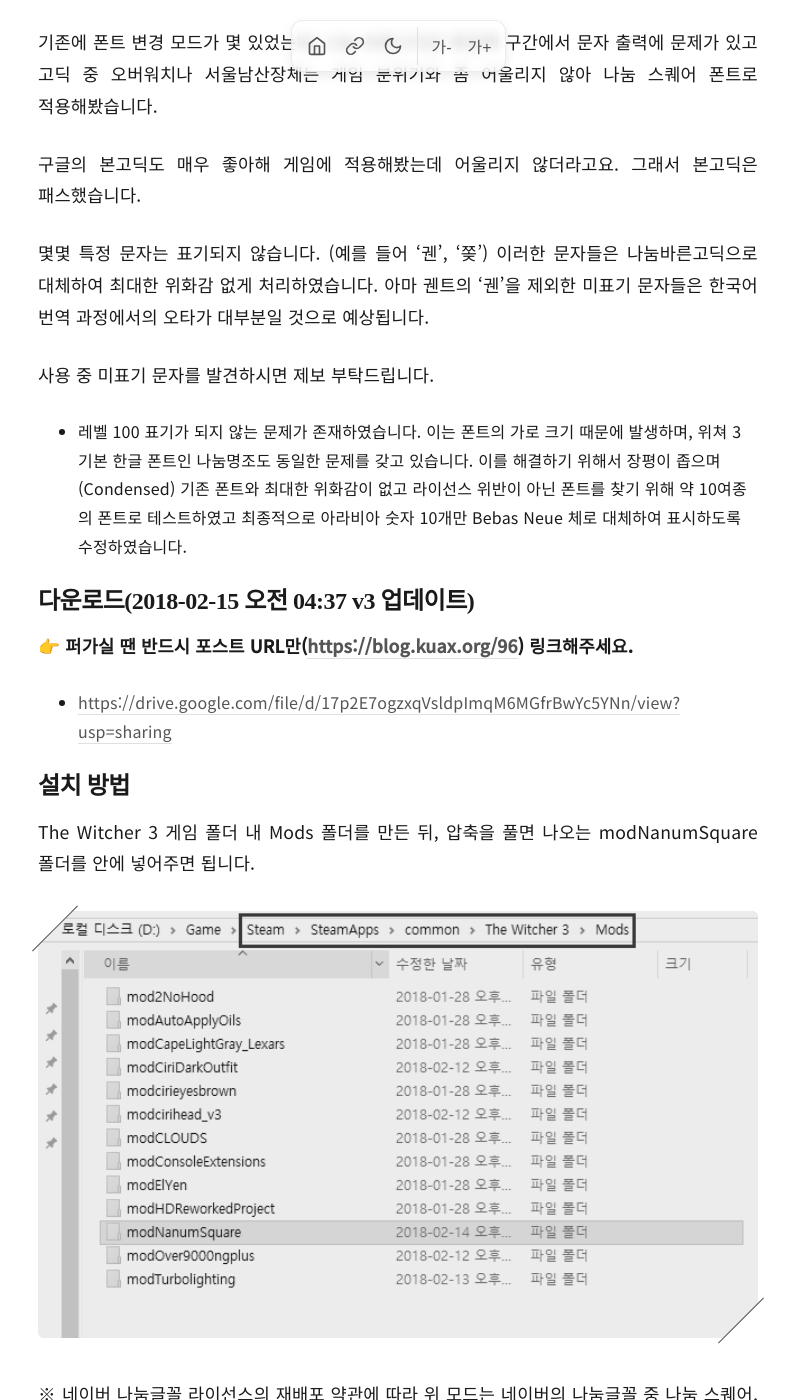
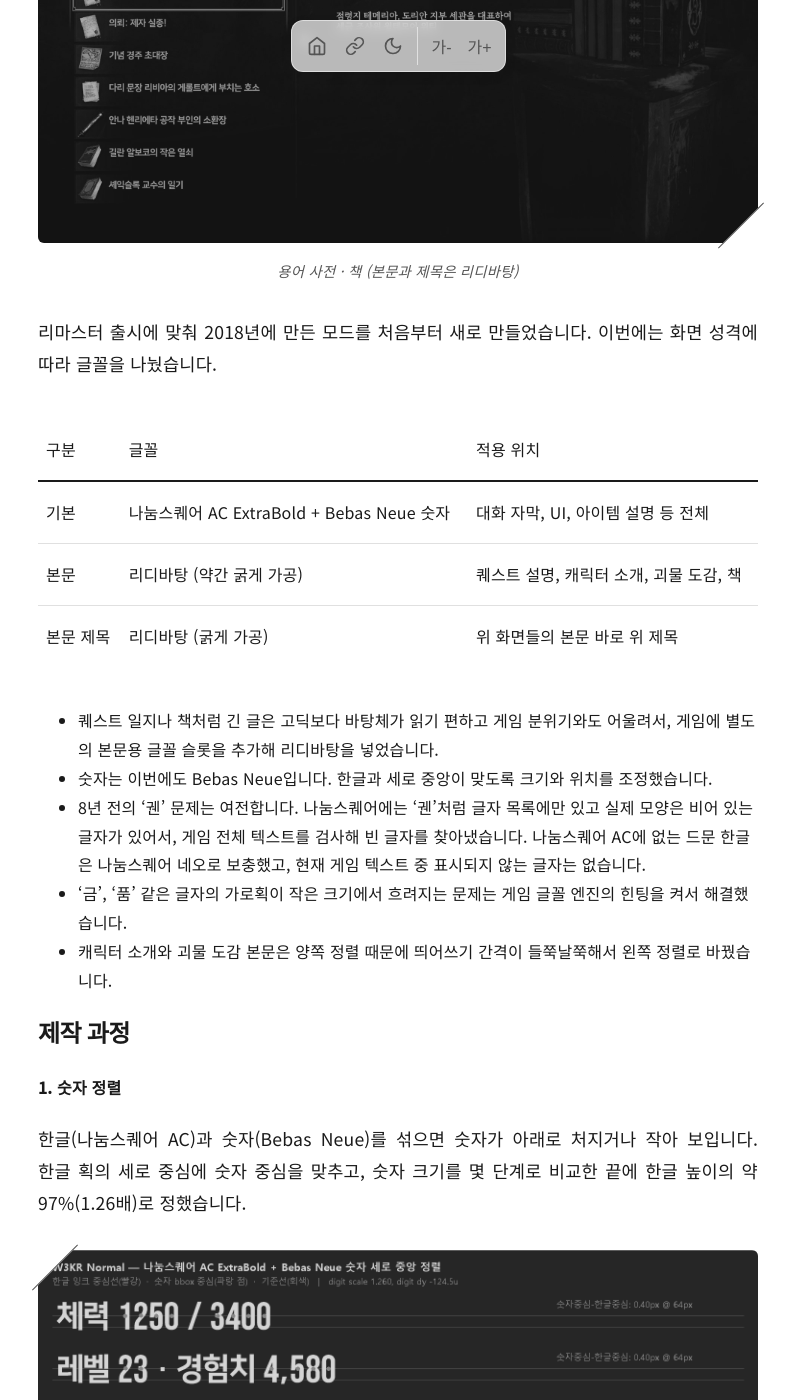
Before and after one commit to Kuax-Meat/blog, a Jekyll site: the page built from _posts/2018-02-14-96.md, in a window 1280 px wide and 1400 px high, scrolled down 2130 px. Shown: the whole window, without its empty margins (242-1036 px from the left). Built offline with Jekyll 4.4.1, drawn with Linux system fonts in a browser that asks for light colours; some web fonts are replaced; comment, search, counter and statistics services are not loaded; some of the changed text lies outside the part shown.

Commit message:
#96 위쳐 3 한글 폰트 모드 2026 리마스터판 v1.0 추가
Co-Authored-By: Claude Opus 5.5 <noreply@anthropic.com>
Claude-Session: https://claude.ai/code/session_01MyHdU3J8K7MfUUavYG6Xak

```diff
--- a/_posts/2018-02-14-96.md
+++ b/_posts/2018-02-14-96.md
@@ -1,10 +1,77 @@
 ---
 layout: post
-title: "더 위쳐 3 한글 폰트 변경 모드"
+title: "더 위쳐 3 한글 폰트 변경 모드(리마스터 호환)"
 date: 2018-02-14 15:57:00 +0900
 category: Game
-thumbnail: /assets/img/96/img-1.jpg
+thumbnail: /assets/img/96/img-6.jpg
 ---
+
+## 2026 리마스터판 (10/9 수정)
+
+{% include image.html url="/assets/img/96/img-6.jpg" caption="필드 HUD · 퀘스트 목표" %}
+
+{% include image.html url="/assets/img/96/img-7.jpg" caption="대화 자막 · 선택지" %}
+
+{% include image.html url="/assets/img/96/img-8.jpg" caption="소지품 · 아이템 설명 (숫자는 Bebas Neue)" %}
+
+{% include image.html url="/assets/img/96/img-9.jpg" caption="용어 사전 · 책 (본문과 제목은 리디바탕)" %}
+
+리마스터 출시에 맞춰 2018년에 만든 모드를 처음부터 새로 만들었습니다. 이번에는 화면 성격에 따라 글꼴을 나눴습니다.
+
+| 구분 | 글꼴 | 적용 위치 |
+|---|---|---|
+| 기본 | 나눔스퀘어 AC ExtraBold + Bebas Neue 숫자 | 대화 자막, UI, 아이템 설명 등 전체 |
+| 본문 | 리디바탕 (약간 굵게 가공) | 퀘스트 설명, 캐릭터 소개, 괴물 도감, 책 |
+| 본문 제목 | 리디바탕 (굵게 가공) | 위 화면들의 본문 바로 위 제목 |
+
+- 퀘스트 일지나 책처럼 긴 글은 고딕보다 바탕체가 읽기 편하고 게임 분위기와도 어울려서, 게임에 별도의 본문용 글꼴 슬롯을 추가해 리디바탕을 넣었습니다.
+- 숫자는 이번에도 Bebas Neue입니다. 한글과 세로 중앙이 맞도록 크기와 위치를 조정했습니다.
+- 8년 전의 '궨' 문제는 여전합니다. 나눔스퀘어에는 '궨'처럼 글자 목록에만 있고 실제 모양은 비어 있는 글자가 있어서, 게임 전체 텍스트를 검사해 빈 글자를 찾아냈습니다. 나눔스퀘어 AC에 없는 드문 한글은 나눔스퀘어 네오로 보충했고, 현재 게임 텍스트 중 표시되지 않는 글자는 없습니다.
+- '금', '품' 같은 글자의 가로획이 작은 크기에서 흐려지는 문제는 게임 글꼴 엔진의 힌팅을 켜서 해결했습니다.
+- 캐릭터 소개와 괴물 도감 본문은 양쪽 정렬 때문에 띄어쓰기 간격이 들쭉날쭉해서 왼쪽 정렬로 바꿨습니다.
+
+### 제작 과정
+
+#### 1. 숫자 정렬
+
+한글(나눔스퀘어 AC)과 숫자(Bebas Neue)를 섞으면 숫자가 아래로 처지거나 작아 보입니다. 한글 획의 세로 중심에 숫자 중심을 맞추고, 숫자 크기를 몇 단계로 비교한 끝에 한글 높이의 약 97%(1.26배)로 정했습니다.
+
+{% include image.html url="/assets/img/96/img-10.png" caption="한글 잉크 중심선(빨강)과 숫자 중심(파랑 점) — 세로 중앙 정렬" %}
+
+{% include image.html url="/assets/img/96/img-11.png" caption="숫자 크기 비교 — 최종 1.26배 (한글 높이의 97%)" %}
+
+#### 2. 본문 굵기
+
+리디바탕은 원본 그대로면 게임 배경 위에서 가늘어 보여서, 글자 윤곽을 직접 굵게 가공했습니다. 본문은 살짝, 제목은 더 굵게 해서 본문과 구분되도록 했습니다.
+
+{% include image.html url="/assets/img/96/img-12.png" caption="본문 굵기 비교 — 원본 나눔명조 / 리디바탕 원본 / 적용값 / 더 굵게" %}
+
+{% include image.html url="/assets/img/96/img-13.png" caption="제목 굵기 후보 — 가운데가 적용값" %}
+
+#### 3. 빈 글자 대체
+
+나눔스퀘어 AC에 없거나 모양이 비어 있는 글자는 나눔스퀘어 네오에서 가져와 크기를 맞췄고, 게임에 나오는 악센트 문자(폴란드어 지명 등)와 기호도 채웠습니다.
+
+{% include image.html url="/assets/img/96/img-14.png" caption="대체 글자 점검 — 궃·궨 등 드문 한글, 악센트, 기호" %}
+
+{% include image.html url="/assets/img/96/img-15.png" caption="최종 검증 — 완성된 모드 파일에서 다시 꺼낸 실제 글꼴로 렌더링" %}
+
+### 다운로드 (v1.0, 2026-10-09)
+**👉 퍼가실 땐 반드시 포스트 URL만([https://blog.kuax.org/96](https://blog.kuax.org/96)) 링크해주세요.**
+- [(구글 드라이브 링크)](https://drive.google.com/drive/u/0/folders/1e49aYiaieRtvAHfWRfJZiq__yJriTujF)
+
+### 설치 방법
+압축을 풀면 나오는 `mods` 폴더를 The Witcher 3 게임 폴더에 그대로 넣으면 됩니다. (`The Witcher 3\mods\modKORFont_NanumSquareAndRidiBatang`) 지울 때는 이 폴더만 삭제하면 됩니다.
+
+- 리마스터판 전용입니다. 아래의 2018년 버전과는 함께 쓰지 마세요.
+- 게임 언어(자막·UI)를 한국어로 설정해야 적용됩니다.
+
+※ 네이버 나눔글꼴 라이선스의 재배포 약관에 따라 이 모드는 네이버의 나눔글꼴 중 나눔스퀘어 AC, 나눔스퀘어, 나눔스퀘어 네오로 제작되었음을 밝힙니다.
+※ SIL Open Font License 1.1에 따라 이 모드에 포함된 글꼴 일부가 리디바탕(RIDI)과 Bebas Neue(Dharma Type)임을 밝힙니다. 수정한 글꼴은 원래 이름이 아닌 `W3KR Normal`, `W3KR Journal`, `W3KR Journal Bold`라는 이름으로 들어 있으며, 라이선스 원문은 모드 폴더의 `licenses`에 있습니다.
+
+---
+
+## 2018년 원문 (구버전)
 
 
 {% include image.html url="/assets/img/96/img-1.jpg" caption="" %}
```
Also changed, not shown: assets/img/96/img-10.png (added), assets/img/96/img-11.png (added), assets/img/96/img-12.png (added), assets/img/96/img-13.png (added), assets/img/96/img-14.png (added), assets/img/96/img-15.png (added), assets/img/96/img-6.jpg (added), assets/img/96/img-7.jpg (added), assets/img/96/img-8.jpg (added), assets/img/96/img-9.jpg (added).
